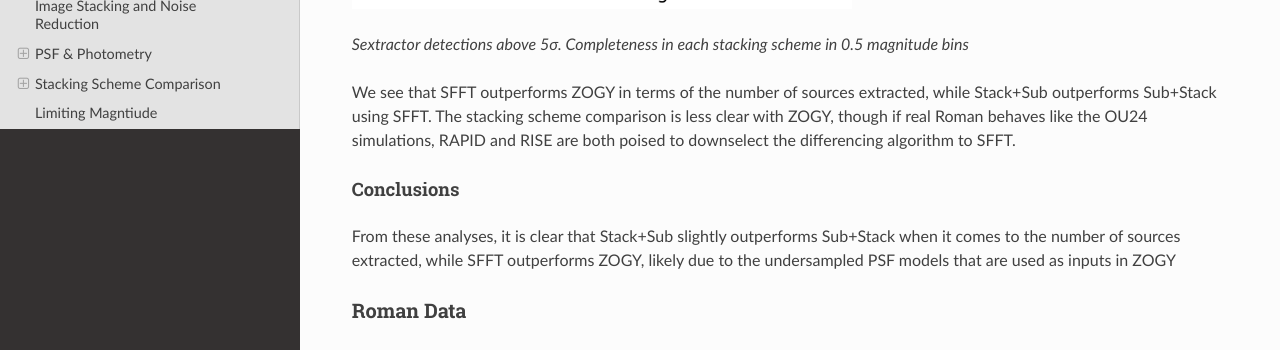
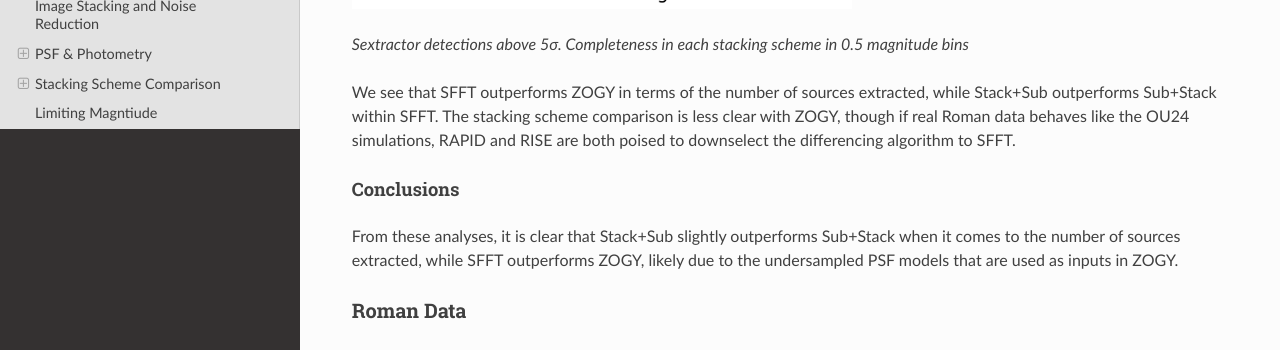
Before and after one commit to joseph-santana/RISE-docs, a Sphinx documentation site: the page built from source/tests.rst, in a window 1280 px wide and 900 px high, scrolled down 9166 px. Shown: the part 236-586 px from the top of the window. Built offline with Sphinx 7.4.7 and the Read the Docs theme 3.1.0, drawn with Linux system fonts in a browser that asks for light colours; some of the changed text lies outside the part shown.

Commit message:
Update stacking scheme tests

```diff
--- a/source/tests.rst
+++ b/source/tests.rst
@@ -153,7 +153,7 @@
 Though the S/N vs magnitude relation is comparable between the two schemes and differencing algorithms, the differences in completeness are more apparent.
 We find that SFFT outperforms ZOGY when it comes to the number of sources extracted, while between both differencing algorithms, Stack+Sub appears to extract more sources.
 
-Below is a bar plot showing the number of sources extracted from a single epoch, from Stack+Sub, and from Sub+Stack in 0.25 magnitude bins, compared to truth.
+Below are bar plots showing the number of sources extracted from a single epoch, from Stack+Sub, and from Sub+Stack in 0.25 magnitude bins, compared to truth.
 
 |zogy_bar| |sfft_bar|
 
@@ -165,7 +165,7 @@
 .. |sfft_bar| image:: /images/091126/sfft_bar.png
    :width: 500
 
-Below is a completeness plot showing the number of sources extracted from a single epoch, from Stack+Sub, and from Sub+Stack in 0.5 magnitude bins.
+Below are completeness plots showing the number of sources extracted from a single epoch, from Stack+Sub, and from Sub+Stack in 0.5 magnitude bins.
 
 |zogy_completeness| |sfft_completeness|
 
@@ -177,15 +177,15 @@
 .. |sfft_completeness| image:: /images/091126/sfft_completeness.png
    :width: 500
 
-We see that SFFT outperforms ZOGY in terms of the number of sources extracted, while Stack+Sub outperforms Sub+Stack using SFFT.
-The stacking scheme comparison is less clear with ZOGY, though if real Roman behaves like the OU24 simulations,
+We see that SFFT outperforms ZOGY in terms of the number of sources extracted, while Stack+Sub outperforms Sub+Stack within SFFT.
+The stacking scheme comparison is less clear with ZOGY, though if real Roman data behaves like the OU24 simulations,
 RAPID and RISE are both poised to downselect the differencing algorithm to SFFT.
 
 Conclusions
 ^^^^^^^^^^^
 
 From these analyses, it is clear that Stack+Sub slightly outperforms Sub+Stack when it comes to the number of sources extracted, while SFFT outperforms ZOGY,
-likely due to the undersampled PSF models that are used as inputs in ZOGY
+likely due to the undersampled PSF models that are used as inputs in ZOGY.
 
 Roman Data
 ----------
```
